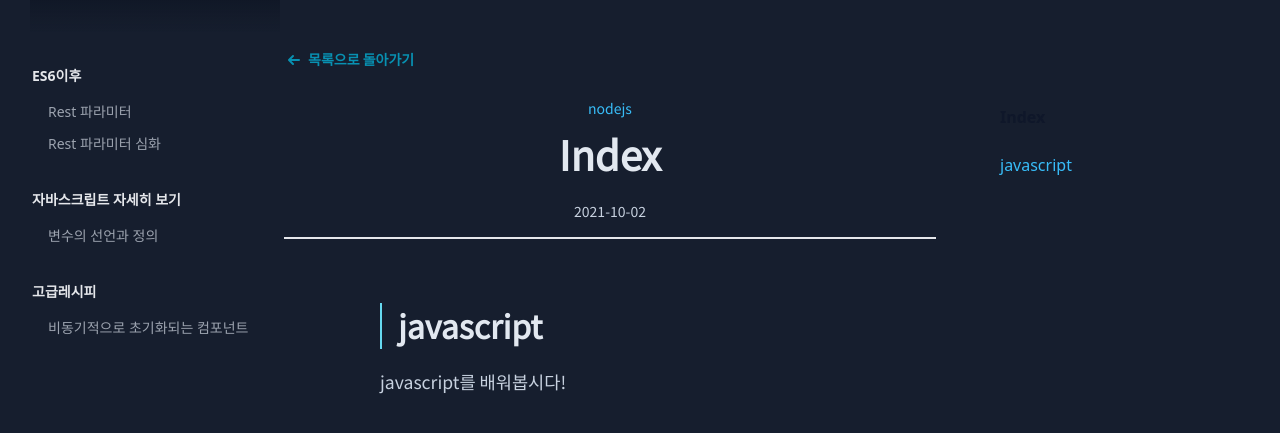
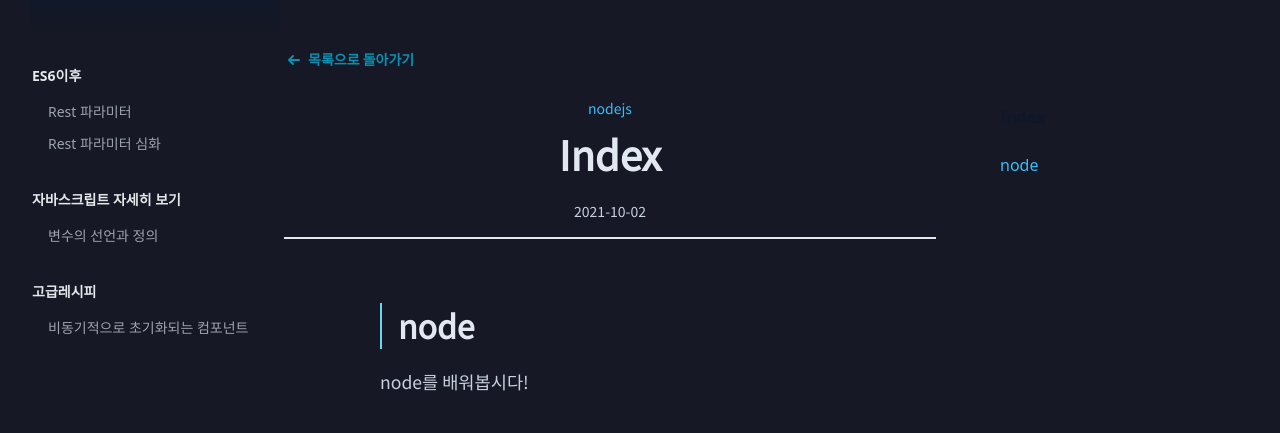
Before and after one commit to player31-kks/player31-kks.github.io, a Jekyll site: the page built from _posts/nodejs/2021-10-2-index.md, in a window 1280 px wide. Shown: the top 433 px of the page. Built offline with Jekyll 4.4.1, drawn with Linux system fonts in a browser that asks for light colours; nearby versions of some CDN libraries; some web fonts are replaced.

Commit message:
[Chore] fix css

```diff
--- a/_data/categories.yml
+++ b/_data/categories.yml
@@ -4,7 +4,7 @@
 
 - name: Typescript
   src: /assets/images/category/typescript.png
-  href: /nestjs
+  href: /typescript
 
 - name: GraphQL
   src: /assets/images/category/graphQL.png
--- a/_data/subcategories.yml
+++ b/_data/subcategories.yml
@@ -2,3 +2,4 @@ nestjs: [Getting Started, Core Concepts, Customization, Base Styles, Layout]
 nodejs: [ES6이후, 자바스크립트 자세히 보기,고급레시피]
 etc: [DNS]
 graphql: [basic,rule]
+typescript: [타입]
--- a/_posts/nodejs/2021-10-2-index.md
+++ b/_posts/nodejs/2021-10-2-index.md
@@ -4,5 +4,5 @@ categories: [nodejs]
 permalink: nodejs
 ---
 
-## javascript
-javascript를 배워봅시다!
+## node
+node를 배워봅시다!
--- a/assets/css/input.css
+++ b/assets/css/input.css
@@ -9,6 +9,17 @@ background: rgb(22, 30, 46);
 }
 
 html,body{
-    background-color: rgb(22, 30, 46);
+    background-color:#161825;
 }
+
+blockquote{
+    background-color: rgb(30 34 53);
+    border-radius: 1rem;
+}
+
+blockquote p{
+    font-weight: 700;
+    color: #60A5FA;
+}
+
 /* sfs */
--- a/assets/css/mysyntax.css
+++ b/assets/css/mysyntax.css
@@ -12,7 +12,7 @@ div.highlighter-rouge {
   /* box-shadow: 0px 8px 15px #1b2535; */
   border: solid 0.1px #424346;
   border-radius: 6px;
-  background: linear-gradient(145deg, #1b2535, #1e293b);
+  background:  rgb(35, 39, 59);
   /* box-shadow:  20px 20px 60px #1a2332,
                -20px -20px 60px #232f44;} */
 }
```
Also changed, not shown: _posts/typescript/2022-11-07-index.md (added, +9 -0 lines).
